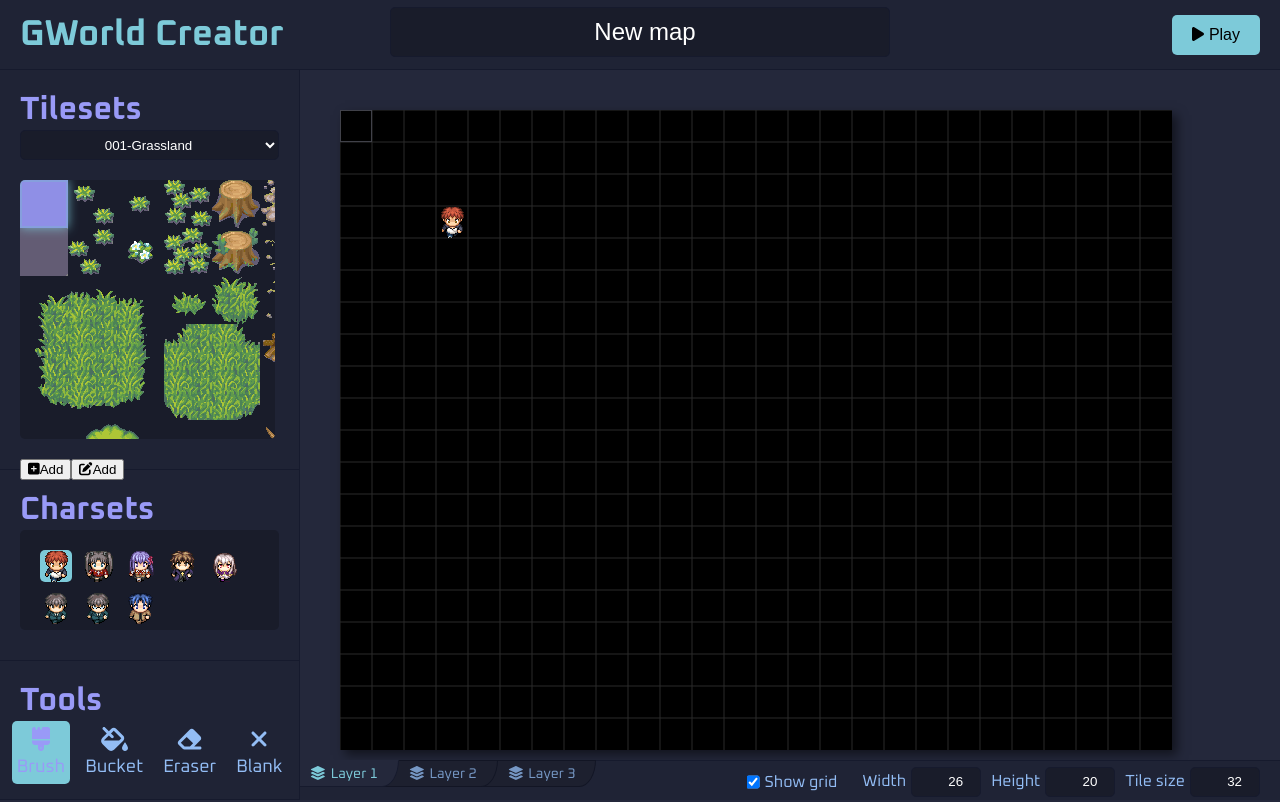
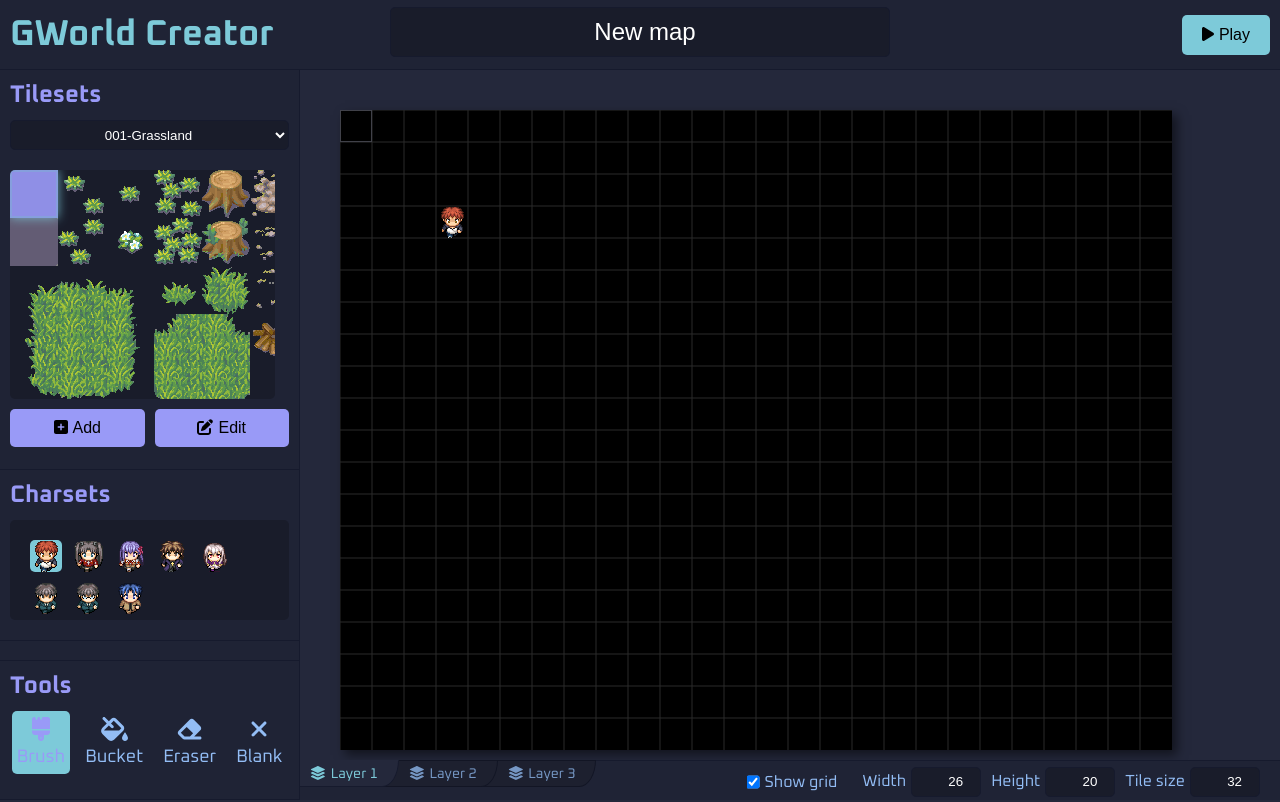
Before and after one commit to clemgournay/gworld-creator, an Angular app: page /map-editor in a window 1280 px wide. Built offline with nearby package versions, Linux system fonts and the light colour scheme.

Commit message:
Added tileset edition modal

```diff
--- a/src/app/classes/grid.ts
+++ b/src/app/classes/grid.ts
@@ -14,11 +14,11 @@ export class Grid {
   currentLayer: Layer;
   tiles: any;
 
-  constructor(width: number, height: number, tileSize: number) {
+  constructor(width: number, height: number, tileSize: number, nbLayers: number = 3) {
     this.width = width;
     this.height = height;
     this.tileSize = tileSize;
-    this.nbLayers = 3;
+    this.nbLayers = nbLayers;
     this.layers = [];
     this.buildLayers();
   }
@@ -68,6 +68,14 @@ export class Grid {
     return this.currentLayer.tiles;
   }
 
+  getTilesArray(): Array<Tile> {
+    let tiles = [];
+    for (let coor in this.currentLayer.tiles) {
+      tiles.push(this.currentLayer.tiles[coor]);
+    }
+    return tiles;
+  }
+
   tileExists(i: number, j: number): boolean {
     return this.currentLayer.tileExists(i, j);
   }
--- a/src/app/components/abstract/modal.abstract.ts
+++ b/src/app/components/abstract/modal.abstract.ts
@@ -5,7 +5,7 @@ import { faTimes } from '@fortawesome/free-solid-svg-icons';
 @Directive()
 export class ModalAbstractComponent {
 
-  @Input('title') title: string = 'Informations';
+  @Input('title') title: string = 'Info';
 
   opened: boolean = false;
 
@@ -18,7 +18,10 @@ export class ModalAbstractComponent {
 
   open(): void {
     this.opened = true;
+    this.afterOpen();
   }
+
+  afterOpen(): void {}
 
   close(): void {
     this.opened = false;
--- /dev/null
+++ b/src/app/components/modals/tileset-edition/tileset-edition.component.html
@@ -0,0 +1,26 @@
+<div class="modal" [class.opened]="opened">
+    <div class="window">
+      <div class="header">
+        <fa-icon class="icon" [icon]="faPenToSquare"></fa-icon>
+        <span>{{title}}</span>
+        <fa-icon class="close" [icon]="faTimes" (click)="close()"></fa-icon>
+      </div>
+      <div class="content">
+        <div class="tileset">
+          <img *ngIf="getTileset()" [src]="getTileset().src">
+          <div class="grid" *ngIf="grid && grid.layers.length > 0">
+            @for (tile of grid.getTilesArray(); track tile) {
+              <div class="tile"
+                [style.left]="(tile.i * tile.size) + 'px'"
+                [style.top]="(tile.j * tile.size) +'px'"
+                [style.width]="tile.size + 'px'"
+                [style.height]="tile.size + 'px'"
+              >
+              <fa-icon [icon]="tile.content && tile.content.collider ? faCircle : faTimes"></fa-icon>
+              </div>
+            }
+          </div>
+        </div>
+      </div>
+    </div>
+  </div>
--- /dev/null
+++ b/src/app/components/modals/tileset-edition/tileset-edition.component.scss
@@ -0,0 +1,34 @@
+@import '../../../styles/theme.scss';
+@import '../../../styles/modals.scss';
+
+.modal {
+  .window {
+    .content {
+      height: 500px;
+
+      .tileset {
+        position: relative;
+        width: 100%;
+        background: $backgroundTiertiary;
+
+        .grid {
+          position: absolute;
+          left: 0;
+          top: 0;
+          width: 100%;
+          height: 100%;
+
+          .tile {
+            position: absolute;
+            display: flex;
+            justify-content: center;
+            align-items: center;
+            font-size: 34px;
+            color: $secondColor;
+            border: 1px solid $secondColor;
+          }
+        }
+      }
+    }
+  }
+}
--- /dev/null
+++ b/src/app/components/modals/tileset-edition/tileset-edition.component.ts
@@ -0,0 +1,50 @@
+import { Component, Input } from '@angular/core';
+import { Grid } from '@classes/grid';
+import { ModalAbstractComponent } from '@components/abstract/modal.abstract';
+import { faCircle, faPenToSquare } from '@fortawesome/free-solid-svg-icons';
+import { Tileset } from '@models/tileset';
+import { TilesetService } from '@services/tileset.service';
+import { SharedModule } from '@shared/shared.module';
+
+@Component({
+  selector: 'modal-tileset-edition',
+  standalone: true,
+  imports: [
+    SharedModule
+  ],
+  templateUrl: './tileset-edition.component.html',
+  styleUrl: './tileset-edition.component.scss'
+})
+export class TilesetEditiontModalComponent extends ModalAbstractComponent {
+
+  grid: Grid;
+
+  // Icons
+  faPenToSquare = faPenToSquare;
+  faCircle = faCircle;
+
+  constructor(private tilesetService: TilesetService) {
+    super();
+    this.title = 'Tileset edition';
+  }
+
+  getTileset(): Tileset {
+    return this.tilesetService.getCurrent();
+  }
+
+  override afterOpen(): void {
+    const tileset = this.getTileset();
+    this.grid = new Grid(tileset.width, tileset.height, tileset.tileSize, 1);
+    console.log('TILESET', tileset);
+    for (let i = 0; i <= tileset.width; i++) {
+      for (let j = 0; j <= tileset.height; j++) {
+        const coor = `${i}-${j}`;
+        if (tileset.colliders && tileset.colliders.indexOf(coor) >= 0) {
+          this.grid.updateTileContent(i, j, {tileset: tileset.id, i, j, collider: true});
+        }
+      }
+    }
+    console.log('GRID', this.grid);
+
+  }
+}
--- a/src/app/components/parts/header/header.component.scss
+++ b/src/app/components/parts/header/header.component.scss
@@ -8,8 +8,8 @@ header {
   height: #{$headerSize}px;
   line-height: #{$headerSize}px;
   background-color: $backgroundSecondary;
-  padding-left: 20px;
-  padding-right: 20px;
+  padding-left: 10px;
+  padding-right: 10px;
   border-bottom: 1px solid $borderColor;
 
   h1 {
@@ -37,12 +37,12 @@ header {
 
   .controls {
     position: absolute;
-    right: 20px;
+    right: 10px;
     top: 0;
     height: 100%;
     display: flex;
     align-items: center;
-    gap: 20px;
+    gap: 10px;
 
     .btn {
       height: 40px;
--- a/src/app/components/parts/toolbar/toolbar.component.html
+++ b/src/app/components/parts/toolbar/toolbar.component.html
@@ -13,8 +13,8 @@
       </div>
 
       <div class="box tileset-cont" [class.expand]="hovering" (mouseenter)="onTilesetEnter()" (mouseleave)="onTilesetLeave()"
-        [style.width]="hovering ? (getCurrentTileset().screenWidth + 10) + 'px' : '255px'"
-        [style.height]="hovering ? (getCurrentTileset().screenHeight + 10) + 'px' : 'calc(100% - 100px)'"
+        [style.width]="hovering ? (getCurrentTileset().screenWidth + 10) + 'px' : '265px'"
+        [style.height]="hovering ? (getCurrentTileset().screenHeight + 10) + 'px' : 'calc(100% - 150px)'"
       >
         <div class="tileset">
 
@@ -45,13 +45,13 @@
       </div>
 
       <div class="tileset-options">
-        <button type="button">
+        <button type="button" class="btn">
           <fa-icon [icon]="faSquarePlus"></fa-icon>
           <span>Add</span>
         </button>
-        <button type="button">
+        <button type="button" class="btn" (click)="tilesetEditionModal.open()">
           <fa-icon [icon]="faPenToSquare"></fa-icon>
-          <span>Add</span>
+          <span>Edit</span>
         </button>
       </div>
     </div>
@@ -91,3 +91,5 @@
   </div>
 
 </div>
+
+<modal-tileset-edition #tilesetEditionModal></modal-tileset-edition>
--- a/src/app/components/parts/toolbar/toolbar.component.scss
+++ b/src/app/components/parts/toolbar/toolbar.component.scss
@@ -16,8 +16,13 @@
   }
 
   .section {
-    padding: 20px;
+    padding: 10px;
     border-bottom: 1px solid $borderColor;
+
+    h2 {
+      font-size: 24px;
+      margin-bottom: 10px;
+    }
 
     &.tileset-box {
       height: calc(100% - 200px);
@@ -45,11 +50,20 @@
       }
     }
 
+    .tileset-options {
+      width: 100%;
+      display: flex;
+      gap: 10px;
+      .btn {
+        width: 50%;
+      }
+    }
+
     .box {
       background-color: $backgroundTiertiary;
       width: 100%;
       border-radius: 5px;
-      margin-bottom: 20px;
+      margin-bottom: 10px;
       overflow: hidden;
 
       &.tileset-cont {
--- a/src/app/components/parts/toolbar/toolbar.component.ts
+++ b/src/app/components/parts/toolbar/toolbar.component.ts
@@ -14,12 +14,14 @@ import { Subject } from 'rxjs';
 import { Charset } from '@models/charset';
 import { CharsetService } from '@services/charset.service';
 import { faPenToSquare, faSquarePlus } from '@fortawesome/free-solid-svg-icons';
+import { TilesetEditiontModalComponent } from '@components/modals/tileset-edition/tileset-edition.component';
 
 @Component({
   selector: 'app-toolbar',
   standalone: true,
   imports: [
-    SharedModule
+    SharedModule,
+    TilesetEditiontModalComponent
   ],
   templateUrl: './toolbar.component.html',
   styleUrl: './toolbar.component.scss'
--- a/src/app/styles/modals.scss
+++ b/src/app/styles/modals.scss
@@ -49,7 +49,7 @@
     transform: scale(0);
     transition: all 0.3s ease-out;
     width: 800px;
-    min-height: 500px;
+    max-height: 90%;
     background: $backgroundPrimary;
     box-shadow: 0px 0px 0px $mainColor;
     animation: 20s breathe 0.3s infinite;
@@ -86,6 +86,9 @@
 
     .content {
       padding: 20px;
+      min-height: 500px;
+      height: 500px;
+      overflow: auto;
     }
 
     .footer {
--- a/src/app/views/play/play.component.ts
+++ b/src/app/views/play/play.component.ts
@@ -40,7 +40,7 @@ export class PlayComponent {
       const isDemo = window.location.href.includes('map-editor');
       const routes = isDemo ? ['map-editor'] : ['games', this.gameSettings._id, 'maps', this.gameSettings.maps[0]._id];
       console.log('NO GAME SETTINGS, come back');
-      //this.router.navigate(routes);
+      this.router.navigate(routes);
     }
   }
 
```
Also changed, not shown: src/app/classes/camera.ts (+0 -11 lines).
